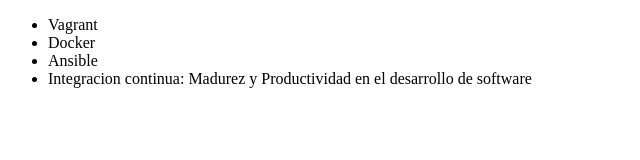
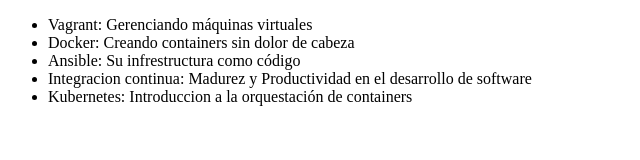
Before and after one commit to AldairQuin/alura-git, a plain HTML site: page index.html in a window 1280 px wide. Shown: the whole page, without its empty margins (0-640 px from the left). Drawn offline with Linux system fonts and the light colour scheme.

Commit message:
proyecto final

```diff
--- a/index.html
+++ b/index.html
@@ -2,14 +2,15 @@
 <html lang = "en">
 <head>
      <meta charset = "UTF-8">
-     <title> Cursos de Alura </title>
+     <title>Lista de Cursos de DevOps de Alura </title>
 </head>
 <body>
      <ul>
-         <li> Vagrant </li>
-         <li> Docker </li>
-         <li> Ansible </li>
+         <li> Vagrant: Gerenciando máquinas virtuales </li>
+         <li> Docker: Creando containers sin dolor de cabeza</li>
+         <li> Ansible: Su infrestructura como código </li>
          <li> Integracion continua: Madurez y Productividad en el desarrollo de software </li>
+         <li> Kubernetes: Introduccion a la orquestación de containers </li>
      </ul>
 </body>
 </html>
```
